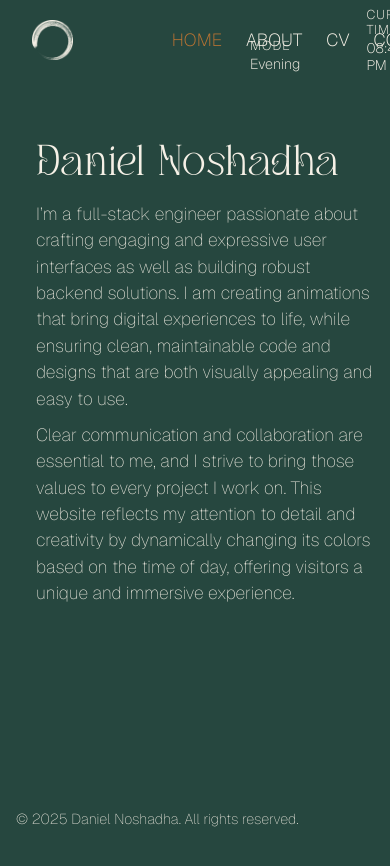
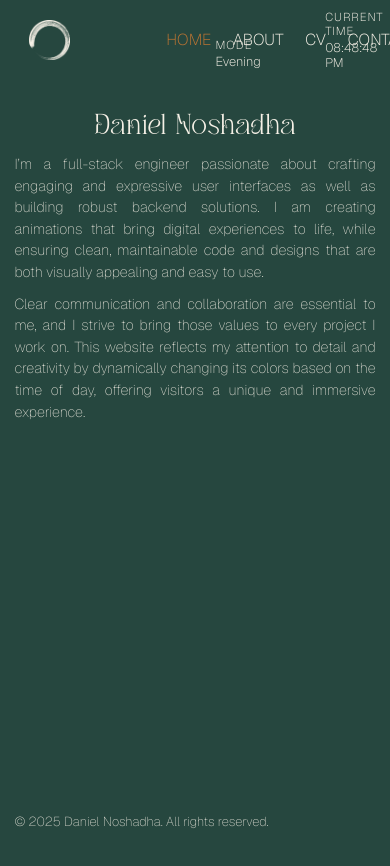
Before and after one commit to SiR-21/minimal, a React (Vite) app: page / in a window 390 px wide. Shown: the top 866 px of the page. Before the commit the page ends 844 px from the top, so only its background shows below. Built offline with nearby package versions, Linux system fonts and the light colour scheme.

Commit message:
Added mobile style

```diff
--- a/src/App.css
+++ b/src/App.css
@@ -302,3 +302,99 @@ html, body {
   color: var(--text-primary);
 }
 /* -------------------------------- */
+
+
+
+/* ========================= */
+/* ===== MOBILE STYLES ===== */
+/* ========================= */
+@media (max-width: 768px) {
+  /* General adjustments */
+  html, body {
+    font-size: 90%; /* slightly smaller base font */
+  }
+
+  /* Top-left intro text */
+  .top-left-corner {
+    position: static;       /* remove fixed so it scrolls naturally */
+    max-width: 100%;        /* full width */
+    padding: 1rem;
+    margin-top: 6rem;       /* push below header */
+  }
+
+  .top-left-corner h2 {
+    font-size: 2rem;
+    text-align: center;     /* center heading */
+  }
+
+  .top-left-corner p {
+    font-size: 1rem;
+    line-height: 1.5;
+    text-align: justify;
+  }
+
+  /* About page */
+  .about-container {
+    grid-template-columns: 1fr;  /* single column */
+    gap: 1rem;
+    width: 95%;
+    margin: 4rem auto;
+    overflow-y: visible;         /* let page scroll normally */
+  }
+
+  .about-text {
+    font-size: 1rem;
+  }
+
+  .timeline-content p {
+    font-size: 1rem;
+  }
+
+  /* Services page */
+  .services-container {
+    grid-template-columns: 1fr;  /* stack vertically */
+    width: 95%;
+    margin: 4rem auto;
+    gap: 1rem;
+  }
+
+  .services-column h2,
+  .services-column li {
+    font-size: 1.1rem;
+    margin-bottom: 20px;
+  }
+
+  /* Contacts section */
+  .contacts-container {
+    position: static;      /* let it flow naturally */
+    max-width: 100%;
+    padding: 1rem;
+    margin-top: 3rem;
+    text-align: center;
+  }
+
+  .contacts-container h2 {
+    font-size: 2rem;
+  }
+
+  .contacts-container p {
+    font-size: 1rem;
+  }
+
+  .contacts-form {
+    position: static;   /* stop absolute placement */
+    width: 95%;
+    margin: 2rem auto;
+    padding: 1.5rem;
+  }
+
+  .contacts-form h2 {
+    font-size: 1.5rem;
+  }
+
+  .contacts-form input,
+  .contacts-form textarea,
+  .contacts-form button {
+    font-size: 0.95rem;
+  }
+}
```
